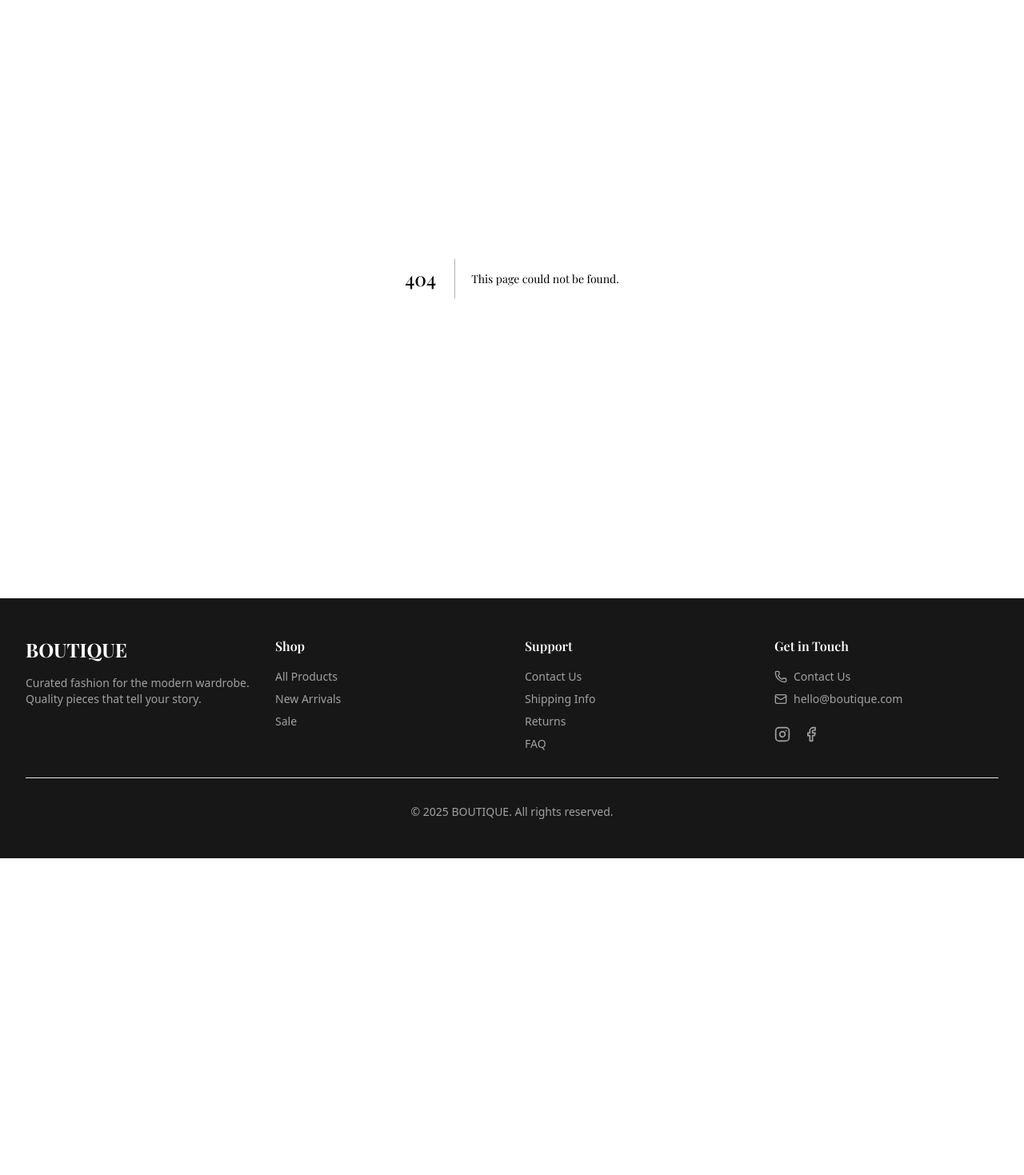
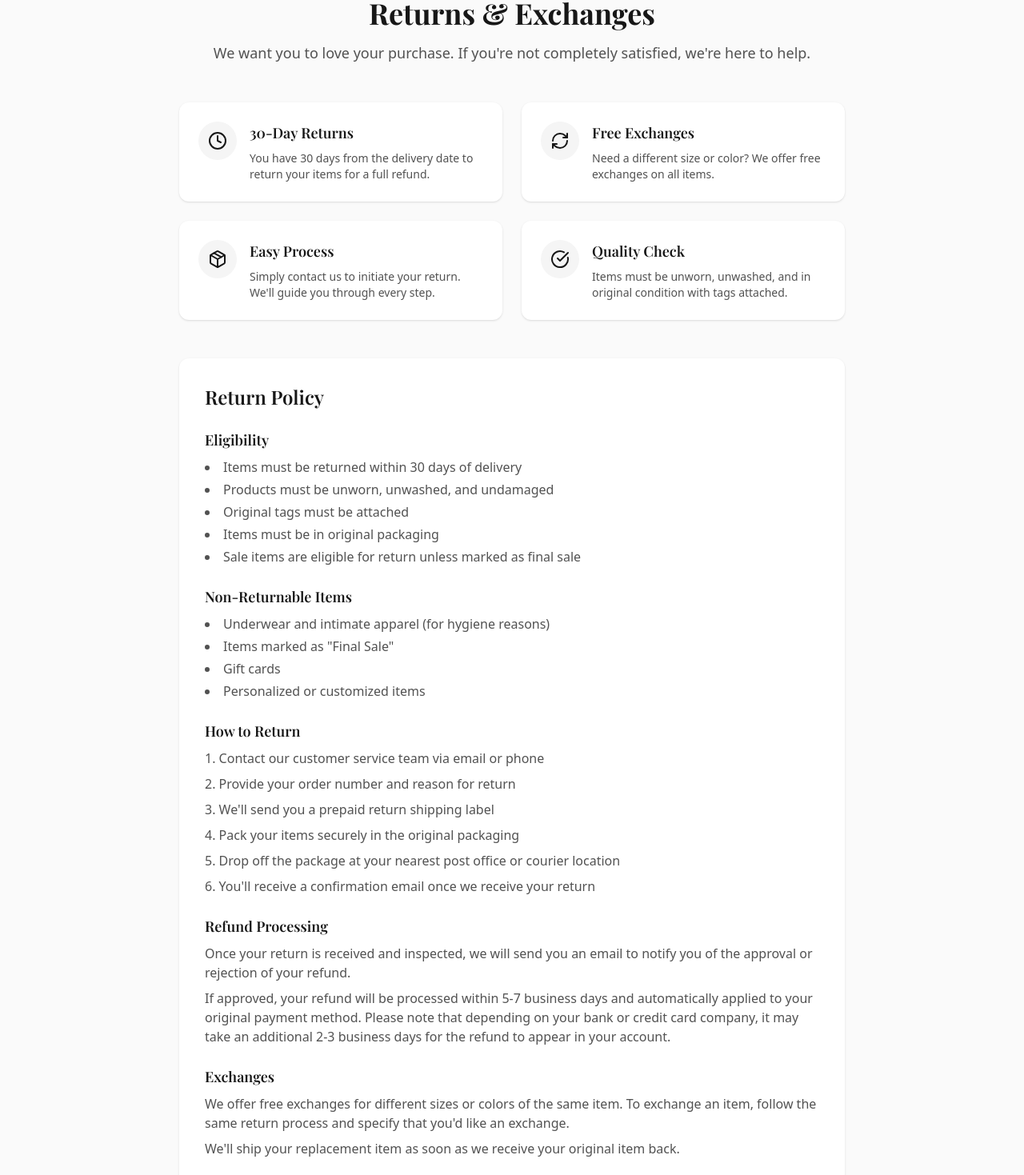
Before and after one commit to hamzahafaiedh/ClothingECommerce, a Next.js app: page /returns in a window 1280 px wide. Before the commit this address had no page. Shown: the part 117-1586 px from the top of the page at 80% size. Before the commit the page ends 1190 px from the top, so only its background shows below. Built offline with nearby package versions, Linux system fonts and the light colour scheme; a web font is replaced by a local one.

Commit message:
add returns page

```diff
--- a/app/checkout/page.tsx
+++ b/app/checkout/page.tsx
@@ -6,7 +6,7 @@ import { useCartStore } from '@/store/cart';
 import { supabase } from '@/lib/supabase';
 import { Button } from '@/components/ui/Button';
 import { Customer, Discount } from '@/types';
-import { MessageCircle, CreditCard, Tag, X } from 'lucide-react';
+import { MessageCircle, Tag, X } from 'lucide-react';
 import toast from 'react-hot-toast';
 import { calculateDiscountCodeAmount } from '@/lib/pricing';
 
@@ -238,22 +238,6 @@ export default function CheckoutPage() {
     }
   };
 
-  const handleStandardCheckout = async () => {
-    if (!formData.full_name || !formData.phone || !formData.email) {
-      toast.error('Please fill in all required fields');
-      return;
-    }
-
-    try {
-      await createOrder();
-      clearCart();
-      toast.success('Order placed successfully!');
-      router.push('/');
-    } catch (error) {
-      toast.error('Failed to create order. Please try again.');
-    }
-  };
-
   if (items.length === 0) {
     router.push('/cart');
     return null;
@@ -460,17 +444,6 @@ export default function CheckoutPage() {
                   <MessageCircle size={20} className="mr-2" />
                   Order via WhatsApp
                 </Button>
-
-                <Button
-                  size="lg"
-                  variant="outline"
-                  onClick={handleStandardCheckout}
-                  isLoading={loading}
-                  className="w-full"
-                >
-                  <CreditCard size={20} className="mr-2" />
-                  Place Order
-                </Button>
               </div>
 
               <p className="text-xs text-neutral-500 text-center mt-4">
--- /dev/null
+++ b/app/returns/page.tsx
@@ -0,0 +1,165 @@
+import { Package, Clock, RefreshCw, CheckCircle } from 'lucide-react';
+
+export default function ReturnsPage() {
+  return (
+    <div className="min-h-screen bg-neutral-50">
+      <div className="max-w-4xl mx-auto px-4 sm:px-6 lg:px-8 py-12">
+        {/* Header */}
+        <div className="text-center mb-12">
+          <h1 className="text-4xl font-display font-bold text-neutral-900 mb-4">
+            Returns & Exchanges
+          </h1>
+          <p className="text-lg text-neutral-600">
+            We want you to love your purchase. If you're not completely satisfied, we're here to help.
+          </p>
+        </div>
+
+        {/* Key Points */}
+        <div className="grid grid-cols-1 md:grid-cols-2 gap-6 mb-12">
+          <div className="bg-white rounded-xl p-6 shadow-sm">
+            <div className="flex items-start gap-4">
+              <div className="bg-neutral-100 rounded-full p-3">
+                <Clock className="text-neutral-900" size={24} />
+              </div>
+              <div>
+                <h3 className="font-semibold text-lg mb-2">30-Day Returns</h3>
+                <p className="text-neutral-600 text-sm">
+                  You have 30 days from the delivery date to return your items for a full refund.
+                </p>
+              </div>
+            </div>
+          </div>
+
+          <div className="bg-white rounded-xl p-6 shadow-sm">
+            <div className="flex items-start gap-4">
+              <div className="bg-neutral-100 rounded-full p-3">
+                <RefreshCw className="text-neutral-900" size={24} />
+              </div>
+              <div>
+                <h3 className="font-semibold text-lg mb-2">Free Exchanges</h3>
+                <p className="text-neutral-600 text-sm">
+                  Need a different size or color? We offer free exchanges on all items.
+                </p>
+              </div>
+            </div>
+          </div>
+
+          <div className="bg-white rounded-xl p-6 shadow-sm">
+            <div className="flex items-start gap-4">
+              <div className="bg-neutral-100 rounded-full p-3">
+                <Package className="text-neutral-900" size={24} />
+              </div>
+              <div>
+                <h3 className="font-semibold text-lg mb-2">Easy Process</h3>
+                <p className="text-neutral-600 text-sm">
+                  Simply contact us to initiate your return. We'll guide you through every step.
+                </p>
+              </div>
+            </div>
+          </div>
+
+          <div className="bg-white rounded-xl p-6 shadow-sm">
+            <div className="flex items-start gap-4">
+              <div className="bg-neutral-100 rounded-full p-3">
+                <CheckCircle className="text-neutral-900" size={24} />
+              </div>
+              <div>
+                <h3 className="font-semibold text-lg mb-2">Quality Check</h3>
+                <p className="text-neutral-600 text-sm">
+                  Items must be unworn, unwashed, and in original condition with tags attached.
+                </p>
+              </div>
+            </div>
+          </div>
+        </div>
+
+        {/* Return Policy Details */}
+        <div className="bg-white rounded-xl p-8 shadow-sm mb-8">
+          <h2 className="text-2xl font-semibold mb-6">Return Policy</h2>
+
+          <div className="space-y-6">
+            <div>
+              <h3 className="font-semibold text-lg mb-2">Eligibility</h3>
+              <ul className="list-disc list-inside space-y-1 text-neutral-600">
+                <li>Items must be returned within 30 days of delivery</li>
+                <li>Products must be unworn, unwashed, and undamaged</li>
+                <li>Original tags must be attached</li>
+                <li>Items must be in original packaging</li>
+                <li>Sale items are eligible for return unless marked as final sale</li>
+              </ul>
+            </div>
+
+            <div>
+              <h3 className="font-semibold text-lg mb-2">Non-Returnable Items</h3>
+              <ul className="list-disc list-inside space-y-1 text-neutral-600">
+                <li>Underwear and intimate apparel (for hygiene reasons)</li>
+                <li>Items marked as "Final Sale"</li>
+                <li>Gift cards</li>
+                <li>Personalized or customized items</li>
+              </ul>
+            </div>
+
+            <div>
+              <h3 className="font-semibold text-lg mb-2">How to Return</h3>
+              <ol className="list-decimal list-inside space-y-2 text-neutral-600">
+                <li>Contact our customer service team via email or phone</li>
+                <li>Provide your order number and reason for return</li>
+                <li>We'll send you a prepaid return shipping label</li>
+                <li>Pack your items securely in the original packaging</li>
+                <li>Drop off the package at your nearest post office or courier location</li>
+                <li>You'll receive a confirmation email once we receive your return</li>
+              </ol>
+            </div>
+
+            <div>
+              <h3 className="font-semibold text-lg mb-2">Refund Processing</h3>
+              <p className="text-neutral-600 mb-2">
+                Once your return is received and inspected, we will send you an email to notify you
+                of the approval or rejection of your refund.
+              </p>
+              <p className="text-neutral-600">
+                If approved, your refund will be processed within 5-7 business days and automatically
+                applied to your original payment method. Please note that depending on your bank or
+                credit card company, it may take an additional 2-3 business days for the refund to
+                appear in your account.
+              </p>
+            </div>
+
+            <div>
+              <h3 className="font-semibold text-lg mb-2">Exchanges</h3>
+              <p className="text-neutral-600 mb-2">
+                We offer free exchanges for different sizes or colors of the same item. To exchange
+                an item, follow the same return process and specify that you'd like an exchange.
+              </p>
+              <p className="text-neutral-600">
+                We'll ship your replacement item as soon as we receive your original item back.
+              </p>
+            </div>
+          </div>
+        </div>
+
+        {/* Contact Section */}
+        <div className="bg-neutral-900 text-white rounded-xl p-8 text-center">
+          <h2 className="text-2xl font-semibold mb-4">Need Help?</h2>
+          <p className="text-neutral-300 mb-6">
+            Our customer service team is here to assist you with your return or exchange.
+          </p>
+          <div className="flex flex-col sm:flex-row gap-4 justify-center">
+            <a
+              href={`tel:${process.env.NEXT_PUBLIC_WHATSAPP_NUMBER}`}
+              className="px-6 py-3 bg-white text-neutral-900 rounded-lg font-semibold hover:bg-neutral-100 transition-colors"
+            >
+              Call Us
+            </a>
+            <a
+              href="mailto:hello@boutique.com"
+              className="px-6 py-3 border border-white rounded-lg font-semibold hover:bg-white hover:text-neutral-900 transition-colors"
+            >
+              Email Support
+            </a>
+          </div>
+        </div>
+      </div>
+    </div>
+  );
+}
```
